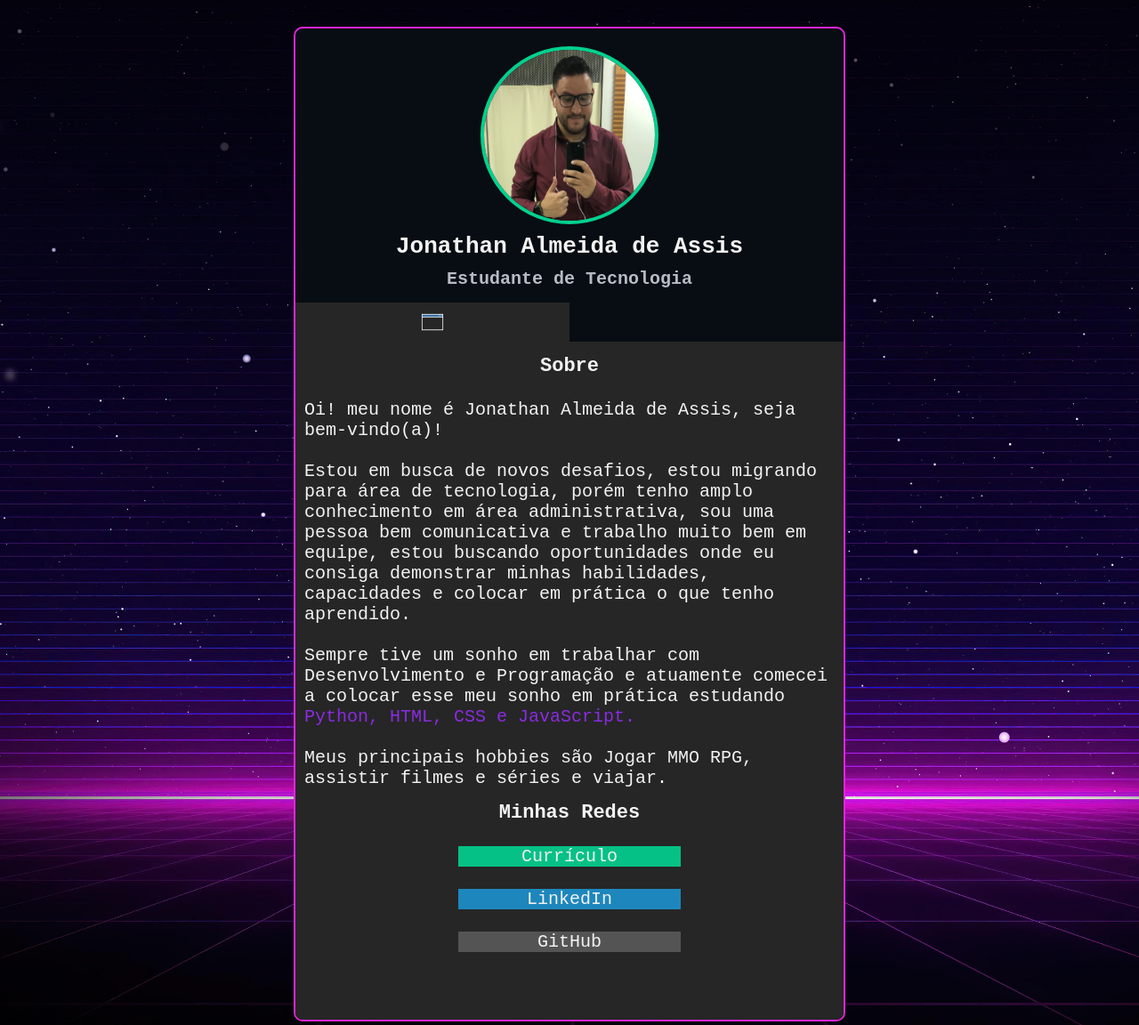
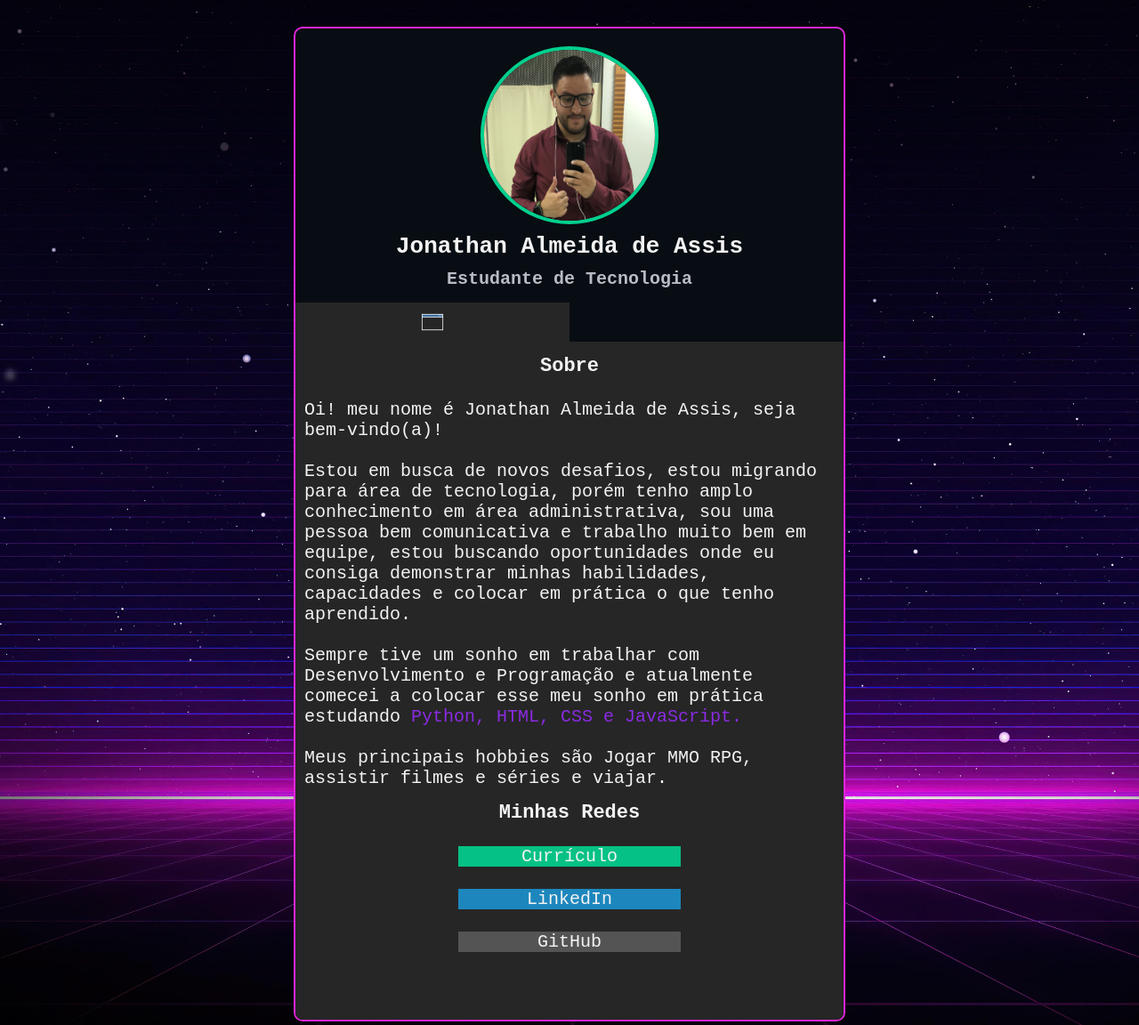
Before and after one commit to Jaassis/mini-portfolio, a plain HTML site: page index.html in a window 1280 px wide. Shown: the top 1152 px of the page at 89% size. Drawn offline with Linux system fonts and the light colour scheme; a web font is replaced by a local one.

Commit message:
Add files via upload

```diff
--- a/index.html
+++ b/index.html
@@ -39,7 +39,7 @@
                             demonstrar minhas habilidades, capacidades e colocar em prática o que tenho
                             aprendido.</p><br/>
 
-                         <p>Sempre tive um sonho em trabalhar com Desenvolvimento e Programação e atuamente comecei a colocar esse meu sonho em prática estudando
+                         <p>Sempre tive um sonho em trabalhar com Desenvolvimento e Programação e atualmente comecei a colocar esse meu sonho em prática estudando
                             <span>Python, HTML, CSS e JavaScript.</span.</p><br/>
 
                         <br/><p>Meus principais hobbies são Jogar MMO RPG, assistir filmes e séries e viajar.</p>
```
